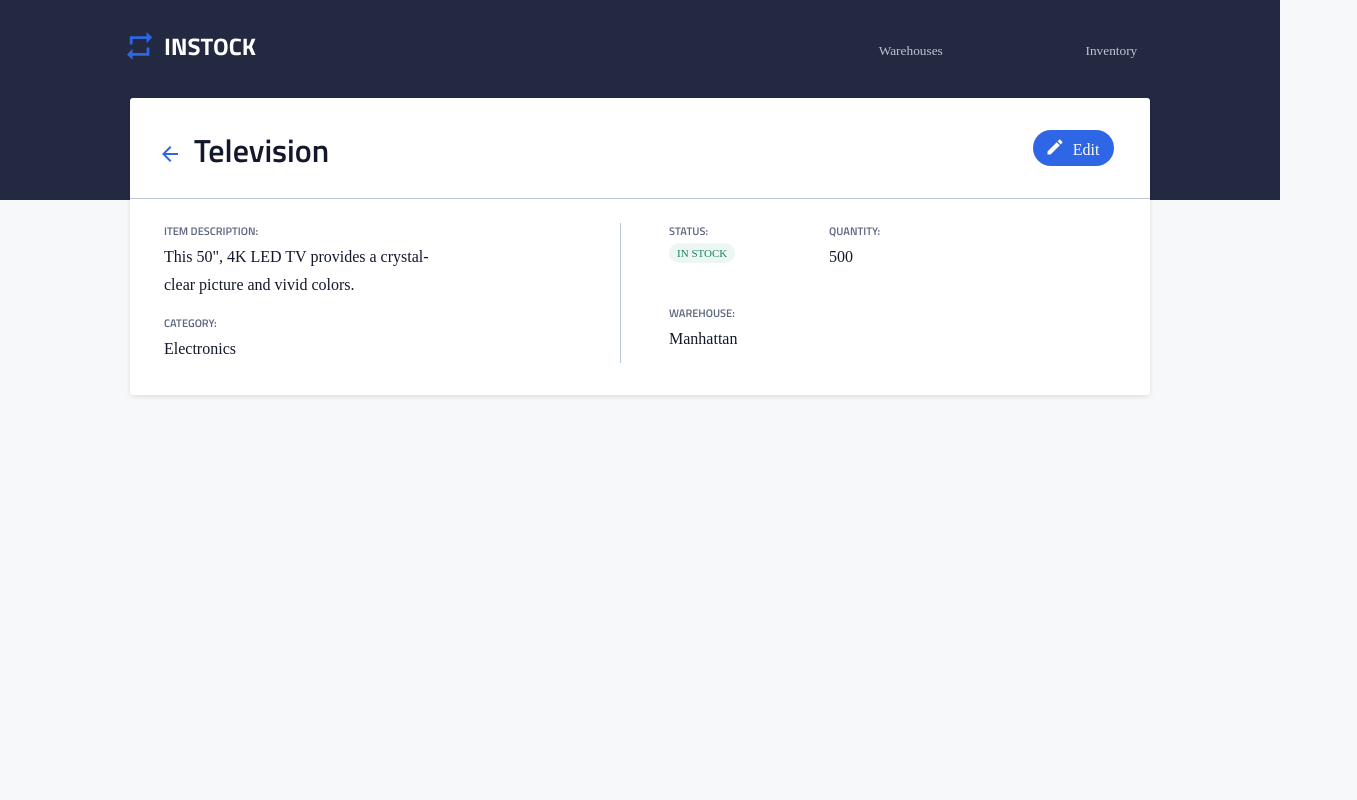
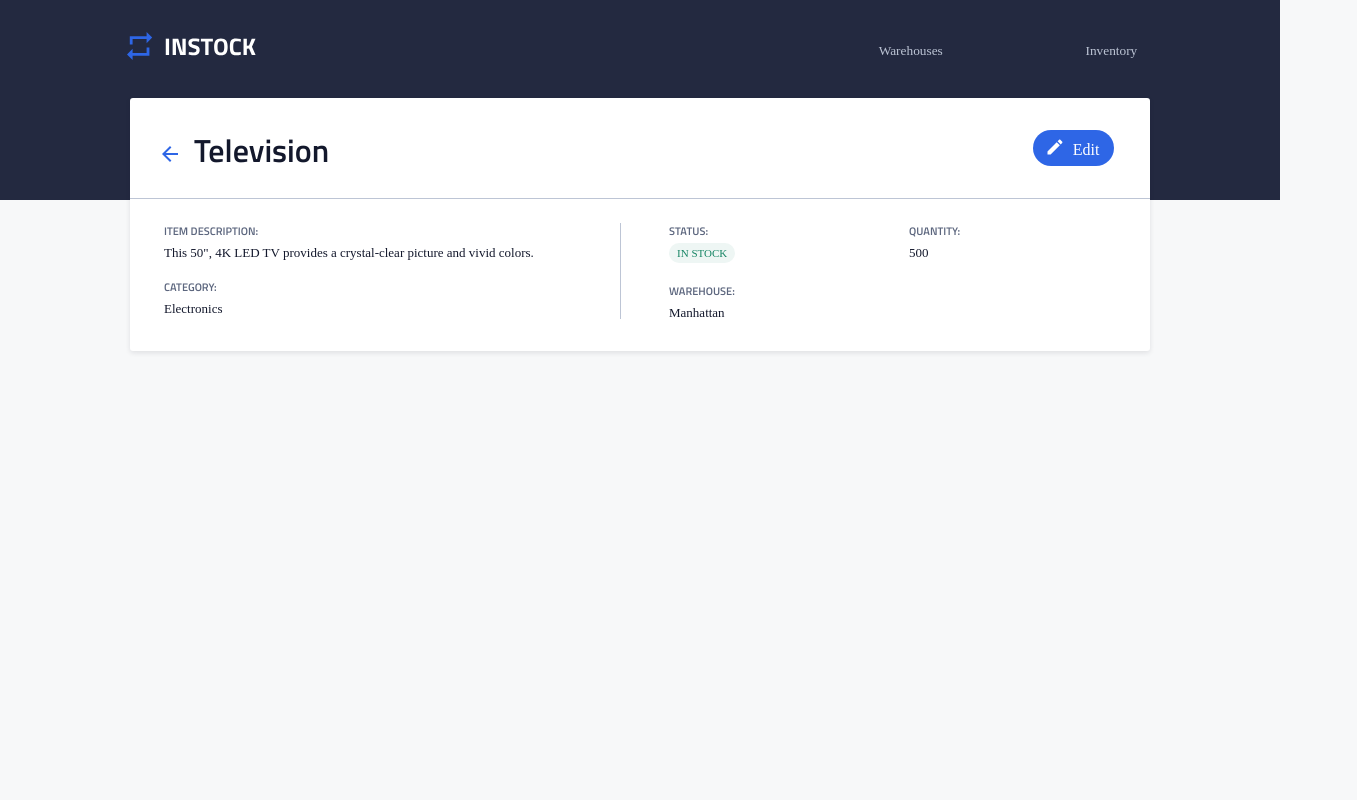
Before and after one commit to CDeweger/instock-sprint, a React (Create React App) app in the folder client/: page /test in a window 1280 px wide. Shown: the top 800 px of the page, 1357 px wide, since content can reach past the window. Built offline with nearby package versions, Linux system fonts and the light colour scheme; a web font is replaced by a local one.

Commit message:
update desktop styling

```diff
--- a/client/src/components/InventoryItemDetails/InventoryItemDetails.js
+++ b/client/src/components/InventoryItemDetails/InventoryItemDetails.js
@@ -7,7 +7,7 @@ import "./InventoryItemDetails.scss";
 const InventoryItemDetails = () => {
   return (
     <>
-      <div className="test">
+      <div>
         <div className="item-container">
           <div className="item-container__header">
             <Link to={`/`} className="item-container__link-back">
--- a/client/src/components/InventoryItemDetails/InventoryItemDetails.scss
+++ b/client/src/components/InventoryItemDetails/InventoryItemDetails.scss
@@ -88,6 +88,9 @@
     @include mixins.tablet {
       margin-top: 0;
     }
+    @include mixins.desktop {
+      margin-right: 0;
+    }
   }
   &__title-category {
     margin-top: 1rem;
@@ -116,7 +119,9 @@
       margin-right: 1.5rem;
     }
     @include mixins.desktop {
-      @include mixins.body-large;
+      //   @include mixins.body-large;
+      width: 28rem;
+      margin-right: 0;
     }
   }
 
@@ -149,6 +154,9 @@
     @include mixins.tablet {
       margin-right: 0;
       width: 10rem;
+    }
+    @include mixins.desktop {
+      width: 15rem;
     }
   }
   &__qty {
```
